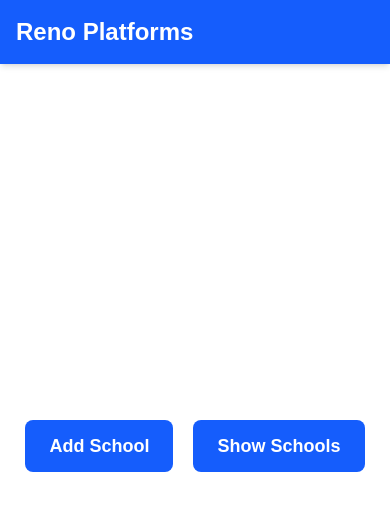
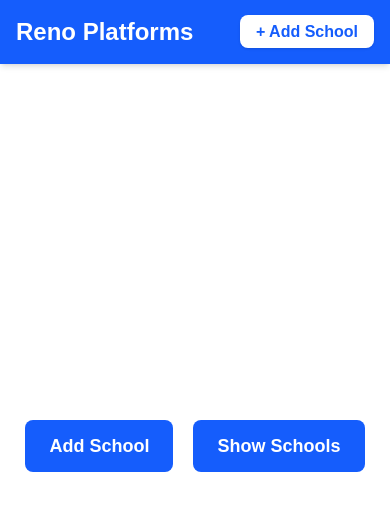
Before and after one commit to Shubhamprogrammar/school-management, a Next.js app: page / in a window 390 px wide. Shown: the top 510 px of the page. Built offline with nearby package versions, Linux system fonts and the light colour scheme.

Commit message:
buttons in mobile

```diff
--- a/src/components/Navbar.js
+++ b/src/components/Navbar.js
@@ -20,7 +20,7 @@ export default function Navbar() {
           </div>
 
           {/* Right Button */}
-          <div className="hidden md:flex">
+          <div className="md:flex">
             <Link
               href={target}
               className="px-4 py-2 bg-white text-blue-600 font-semibold rounded-lg shadow hover:bg-gray-100 transition"
```
